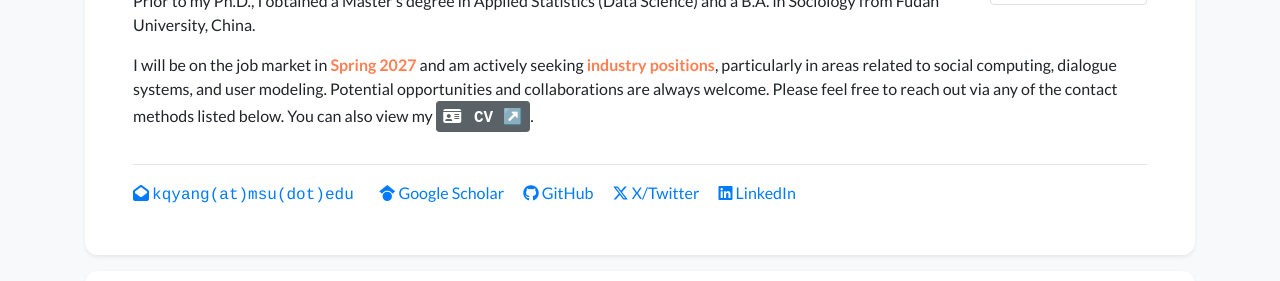
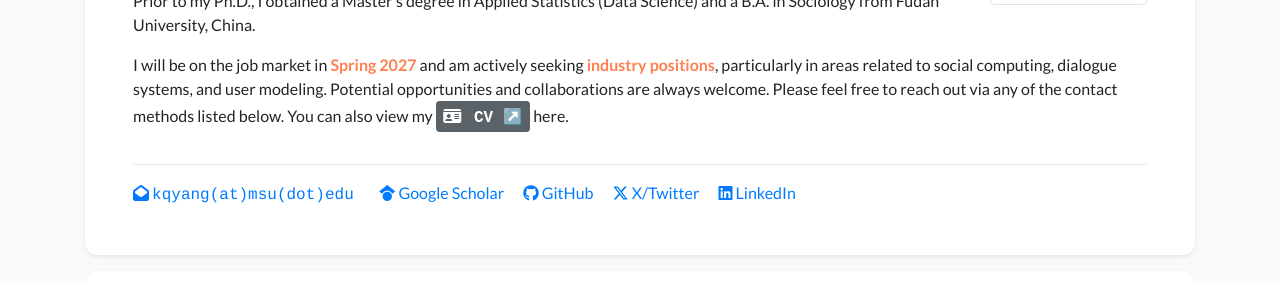
Before and after one commit to KorbinY/korbiny.github.io, a Jekyll site: the page built from index.html, in a window 1280 px wide and 1321 px high. Shown: the part 323-604 px from the top of the window. Built offline with Jekyll 4.4.1, drawn with Linux system fonts in a browser that asks for light colours; nearby versions of some CDN libraries; a style sheet for code colours, icons or effects is not loaded.

Commit message:
Update Profile

```diff
--- a/_data/profile.yml
+++ b/_data/profile.yml
@@ -44,7 +44,7 @@ short_bio: >-
     <a href="/cv" class="btn btn-sm btn-secondary-deep align-baseline">
       <i class="fa-solid fa-id-card"></i>
       <span class="cv-text">&nbsp;CV&nbsp;</span>
-    </a>.
+    </a> here.
   </p>
 
 
```
